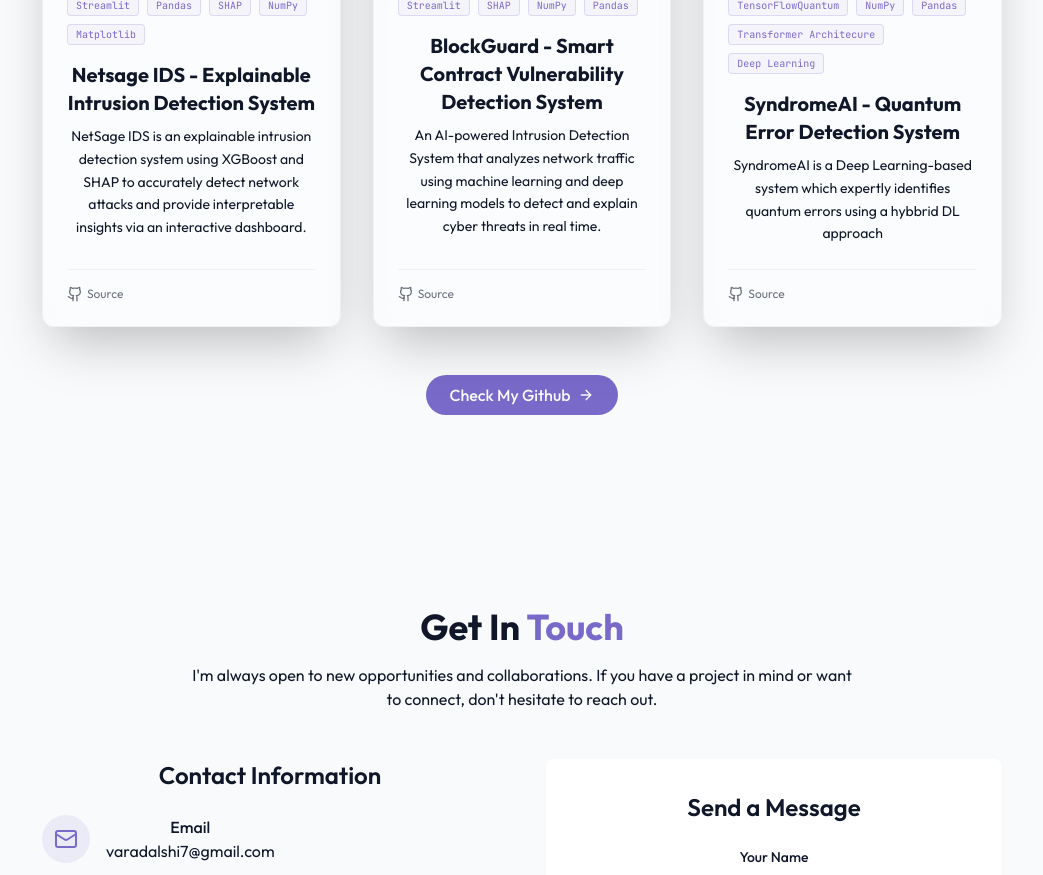
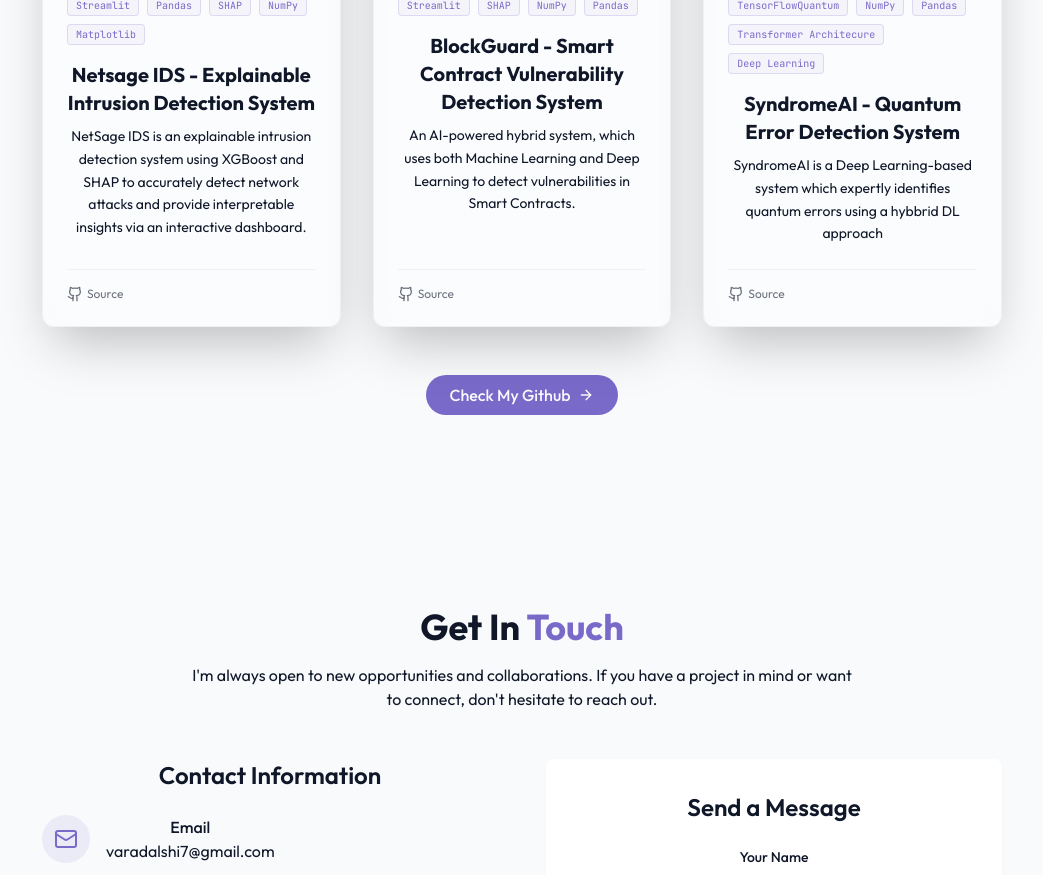
Before and after one commit to VaradCodes31/Portfolio, a React (Vite) app: page / in a window 1280 px wide. Shown: the part 3140-4015 px from the top of the page, without its empty margins (118-1161 px from the left). Built offline with nearby package versions, Linux system fonts and the light colour scheme.

Commit message:
Project information update

```diff
--- a/src/components/ProjectSection.jsx
+++ b/src/components/ProjectSection.jsx
@@ -15,7 +15,7 @@ const projects = [
     id: 2,
     title: "BlockGuard - Smart Contract Vulnerability Detection System",
     description:
-      "An AI-powered Intrusion Detection System that analyzes network traffic using machine learning and deep learning models to detect and explain cyber threats in real time.",
+      "An AI-powered hybrid system, which uses both Machine Learning and Deep Learning to detect vulnerabilities in Smart Contracts.",
     image: "/Images/BlockGuard.jpg",
     tags: ["Python", "tensorflow", "scikit-learn", "Streamlit", "SHAP", "NumPy", "Pandas"],
     githubUrl: "https://github.com/VaradCodes31/BlockGuard",
```
